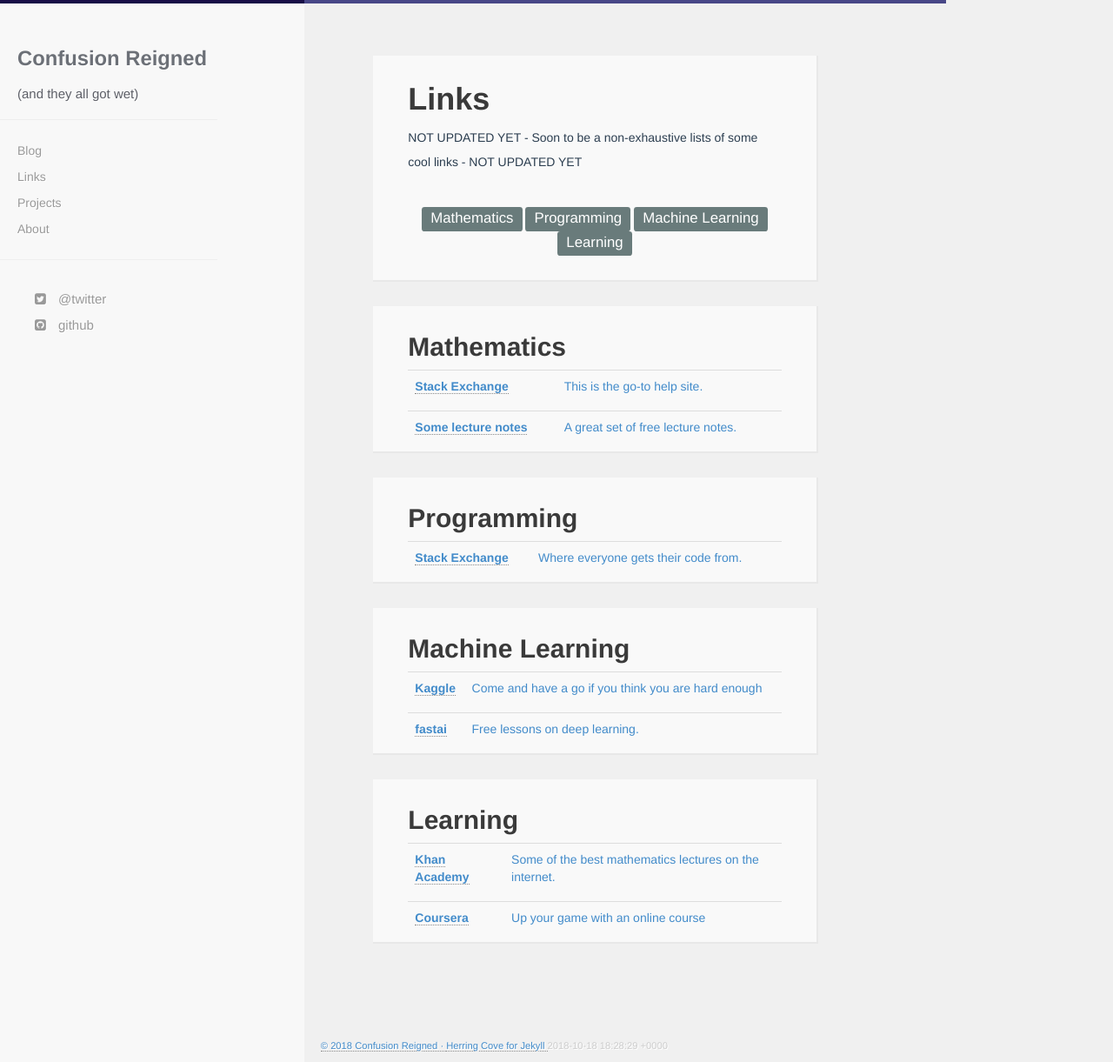
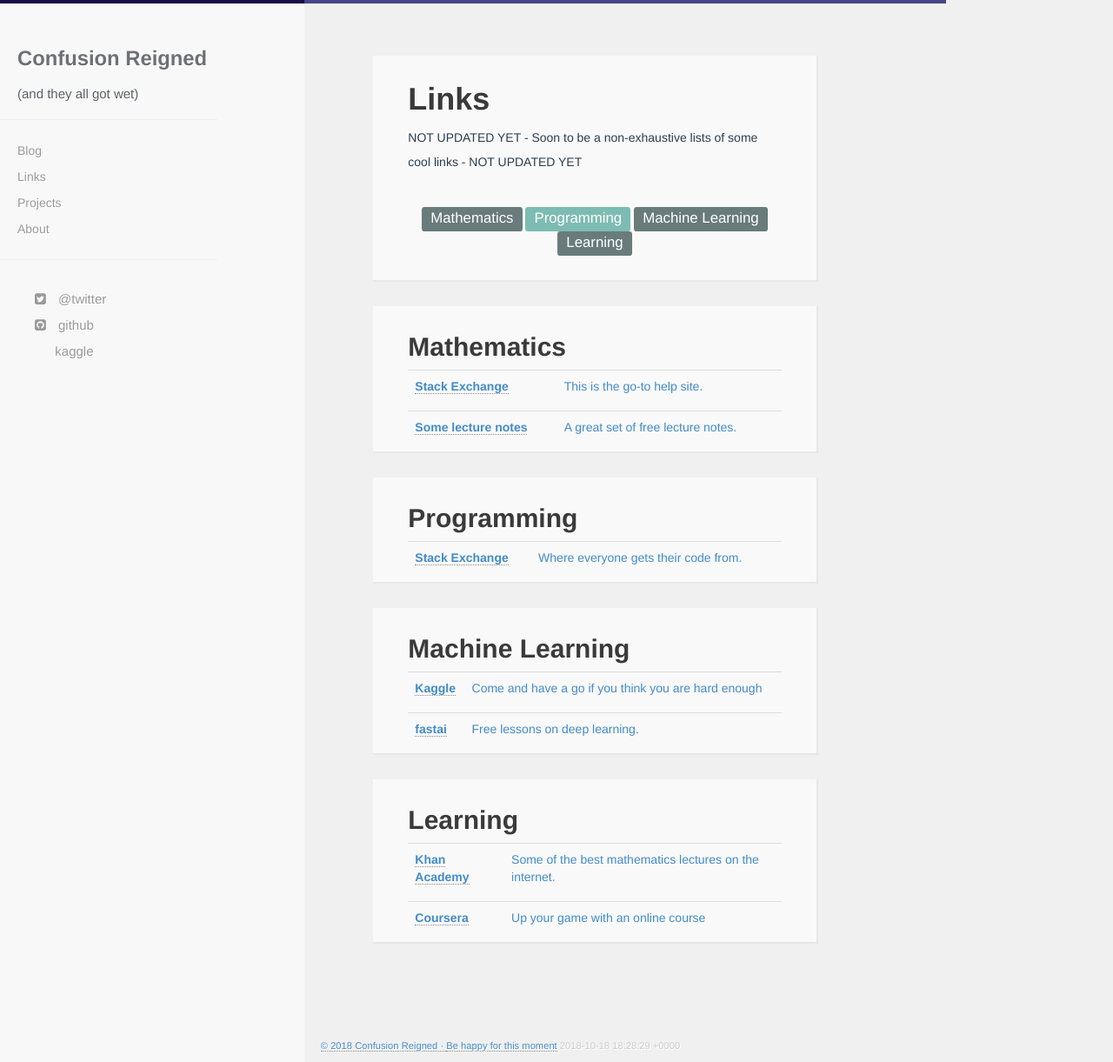
Before and after one commit to maw501/maw501.github.io, a Jekyll site: the page built from links.html, in a window 1280 px wide and 1221 px high. Shown: the whole window at 87% size. Built offline with Jekyll 4.4.1, drawn with Linux system fonts in a browser that asks for light colours; nearby versions of some CDN libraries.

Commit message:
minor tweaks

```diff
--- a/_config.yml
+++ b/_config.yml
@@ -4,6 +4,7 @@
 baseurl: ""
 description: (and they all got wet)
 github: http://www.github.com/maw501
+twitter: http://www.twitter.com/maw501
 email: maw501[at]gmail.com
 location: London
 
--- a/_includes/footer.html
+++ b/_includes/footer.html
@@ -2,7 +2,7 @@
   <footer>
     <p class="text-muted credit">
       &copy; {{ site.time | date: '%Y' }} {{ site.name }} &middot;
-      <a href="https://github.com/arnp/herring-cove"> Herring Cove for Jekyll </a>
+      <a href="https://en.wikipedia.org/wiki/Omar_Khayyam"> Be happy for this moment</a>
       {{ site.time }}
     </p>
   </footer>
--- a/_includes/navigation.html
+++ b/_includes/navigation.html
@@ -33,6 +33,7 @@
     <div id="social-wrapper">
       <li> <a href="{{ site.twitter }}"><i class="fa fa-twitter-square"></i> @twitter</a></li>
       <li> <a href="{{ site.github }}"><i class="fa fa-github-square"></i> github</a> </li>
+      <li> <a href="https://www.kaggle.com/"><i class="fa fa-google-square"></i> &emsp; kaggle</a> </li>
     </div>
   </ul>
 </div>
--- a/links.html
+++ b/links.html
@@ -8,8 +8,8 @@
       <p>NOT UPDATED YET - Soon to be a non-exhaustive lists of some cool links - NOT UPDATED YET</p>
       <br>
       <center>
-      <a href="#Mathematics"><span class="label label-danger Mathematics-button">Mathematics</span></a>
-      <a href="#Programming"><span class="label label-danger Programming-button">Programming</span></a>
+      <a href="#Mathematics"><span class="label label-danger mathematics-button">Mathematics</span></a>
+      <a href="#Programming"><span class="label label-danger programming-button">Programming</span></a>
       <a href="#machinelearning"><span class="label label-danger machinelearning-button">Machine Learning</span></a>
       <a href="#learning"><span class="label label-danger learning-button">Learning</span></a>
       </center>
```
